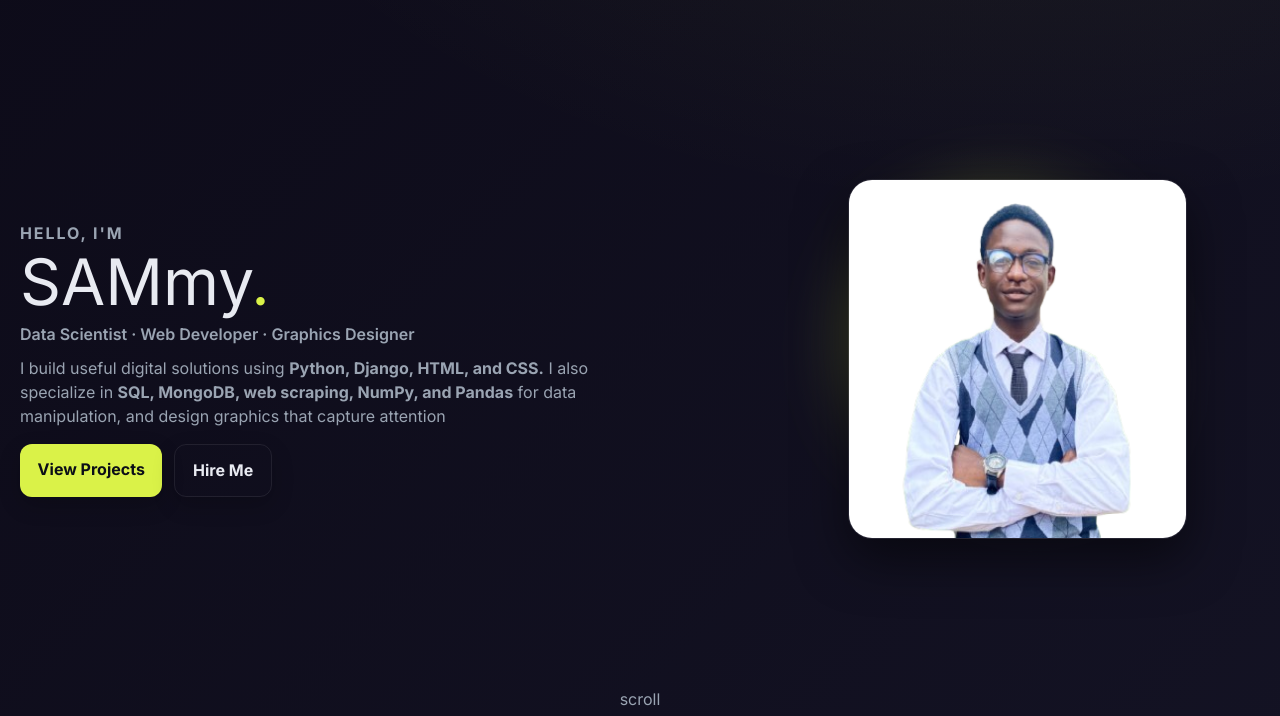
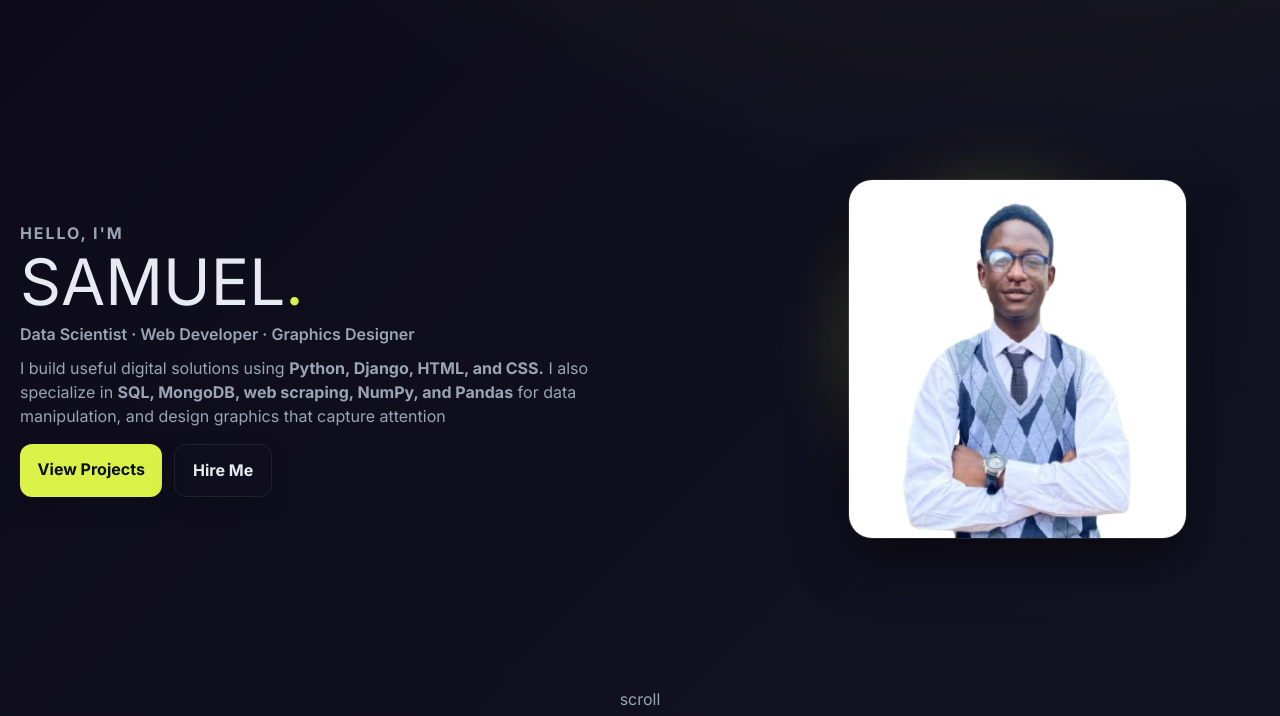
Before and after one commit to sammy001-cmd/sammy-portfolio, a plain HTML site: page index.html in a window 1280 px wide. Shown: the part 84-800 px from the top of the page. Drawn offline with nearby package versions, Linux system fonts and the light colour scheme.

Commit message:
testing my website

```diff
--- a/index.html
+++ b/index.html
@@ -40,7 +40,7 @@
       <div class="container hero__grid">
         <div class="hero__text">
           <p class="eyebrow">Hello, I'm</p>
-          <h1>SAMmy<span class="accent">.</span></h1>
+          <h1>SAMUEL<span class="accent">.</span></h1>
           <h2 class="subtitle">Data Scientist · Web Developer · Graphics Designer</h2>
           <p class="lead">I build useful digital solutions using <strong>Python, Django, HTML, and CSS.</strong>
             I also specialize in <strong>SQL, MongoDB, web scraping, NumPy, and Pandas</strong> for data manipulation,
```
